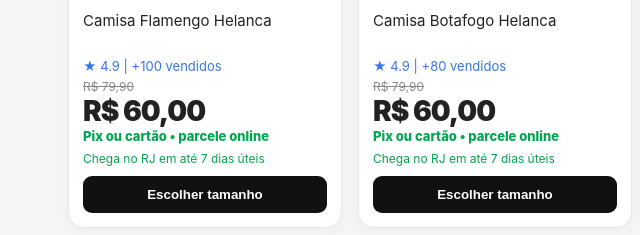
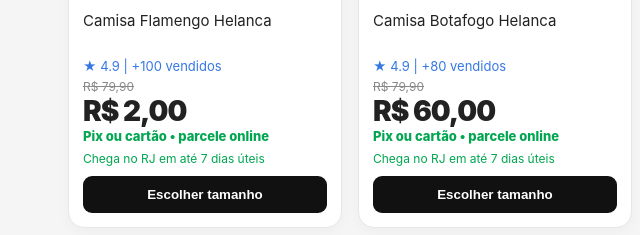
Before and after one commit to lucaslimaribeiro2609/brazilidades, a website: page index.html in a window 1280 px wide. Shown: the part 811-1046 px from the top of the page, 0-640 px from the left. Drawn offline with Linux system fonts and the light colour scheme.

Commit message:
Update index.html

```diff
--- a/index.html
+++ b/index.html
@@ -145,7 +145,7 @@
 
 <script>
 const products = [
-  {id:"flamengo", name:"Camisa Flamengo Helanca", img:"assets/flamengo.svg", price:60, old:79.90, sold:"+100 vendidos"},
+  {id:"flamengo", name:"Camisa Flamengo Helanca", img:"assets/flamengo.svg", price:2, old:79.90, sold:"+100 vendidos"},
   {id:"botafogo", name:"Camisa Botafogo Helanca", img:"assets/botafogo.svg", price:60, old:79.90, sold:"+80 vendidos"},
   {id:"vasco", name:"Camisa Vasco Helanca", img:"assets/vasco.svg", price:60, old:79.90, sold:"+70 vendidos"},
   {id:"fluminense", name:"Camisa Fluminense Helanca", img:"assets/fluminense.svg", price:60, old:79.90, sold:"+60 vendidos"}
```
